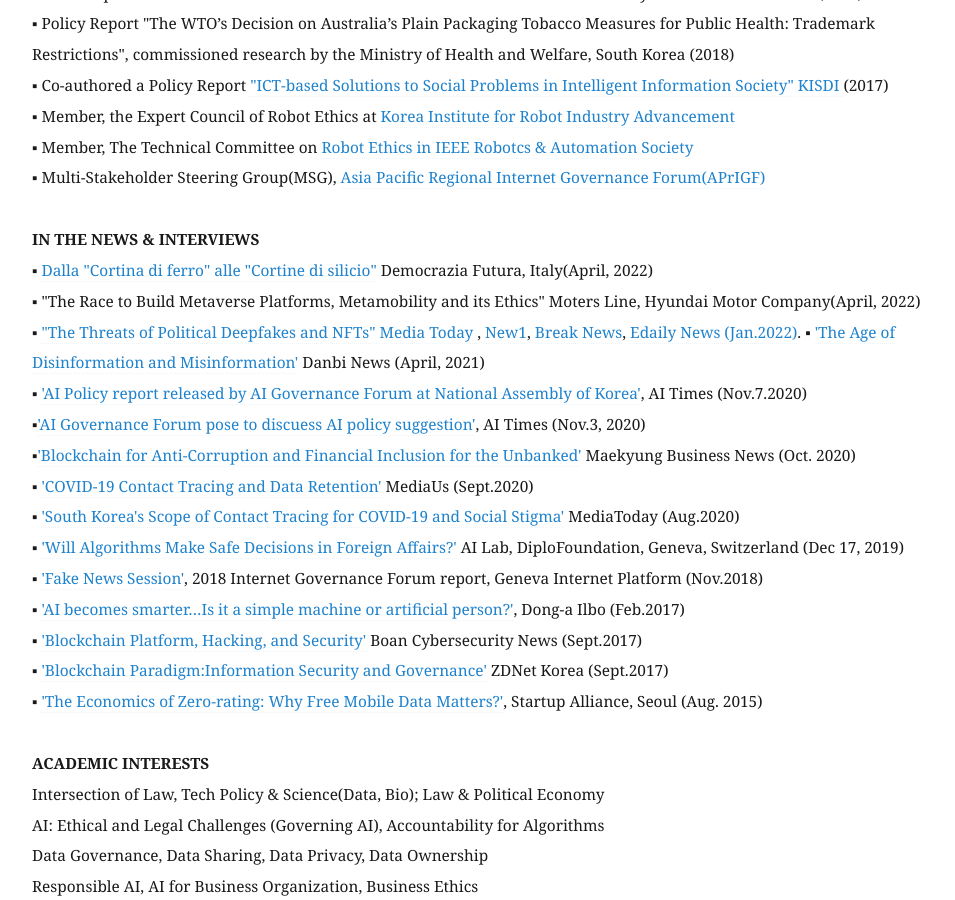
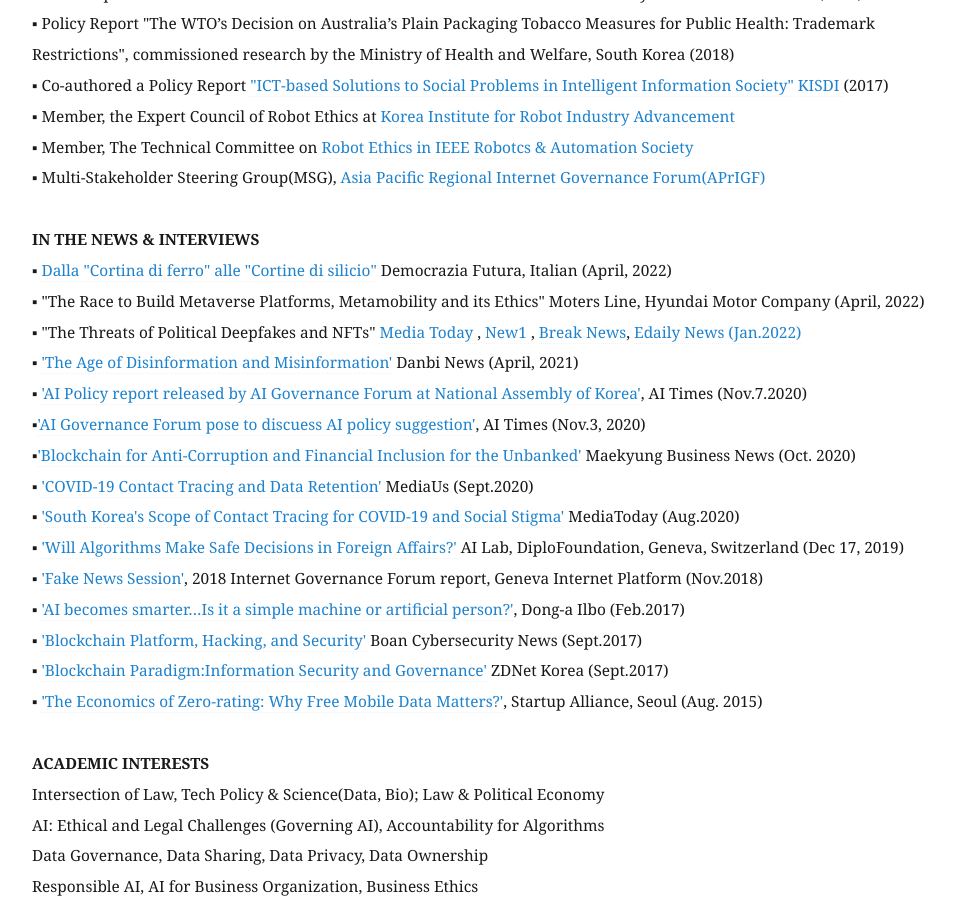
Before and after one commit to eunchangchoi/eunchangchoi.github.io, a Jekyll site: the page built from index.md, in a window 1280 px wide and 900 px high, scrolled down 5502 px. Shown: the whole window, without its empty margins (68-1023 px from the left). Built offline with Jekyll 4.4.1, drawn with Linux system fonts in a browser that asks for light colours.

Commit message:
Update index.md

```diff
--- a/index.md
+++ b/index.md
@@ -137,9 +137,9 @@
 ▪ Multi-Stakeholder Steering Group(MSG), <a href="https://ap.rigf.asia/"> Asia Pacific Regional Internet Governance Forum(APrIGF)</a> <br>
   <br>
  <strong> IN THE NEWS & INTERVIEWS</strong> <br>
-▪ <a href="https://www.key4biz.it/democrazia-futura-dalla-cortina-di-ferro-alle-cortine-di-silicio-sara-linternet-globale-la-principale-vittima-del-conflitto-russo-ucraino/398412/"> Dalla "Cortina di ferro" alle "Cortine di silicio"</a> Democrazia Futura, Italy(April, 2022)<br>
-▪ "The Race to Build Metaverse Platforms, Metamobility and its Ethics" Moters Line, Hyundai Motor Company(April, 2022)<br>
-▪ <a href="http://www.mediatoday.co.kr/news/articleView.html?idxno=301748"> "The Threats of Political Deepfakes and NFTs" Media Today </a>, <a href="https://www.news1.kr/articles/?4553816/"> New1</a>, <a href="https://www.breaknews.com/864283"> Break News</a>, <a href="https://www.edaily.co.kr/news/read?newsId=02768326632197392&mediaCodeNo=257&OutLnkChk=Y/"> Edaily News (Jan.2022)</a>.
+▪ <a href="https://www.key4biz.it/democrazia-futura-dalla-cortina-di-ferro-alle-cortine-di-silicio-sara-linternet-globale-la-principale-vittima-del-conflitto-russo-ucraino/398412/"> Dalla "Cortina di ferro" alle "Cortine di silicio"</a> Democrazia Futura, Italian (April, 2022)<br>
+▪ "The Race to Build Metaverse Platforms, Metamobility and its Ethics" Moters Line, Hyundai Motor Company (April, 2022)<br>
+▪ "The Threats of Political Deepfakes and NFTs" <a href="http://www.mediatoday.co.kr/news/articleView.html?idxno=301748"> Media Today </a>, <a href="https://www.news1.kr/articles/?4553816/"> New1 </a>, <a href="https://www.breaknews.com/864283"> Break News</a>, <a href="https://www.edaily.co.kr/news/read?newsId=02768326632197392&mediaCodeNo=257&OutLnkChk=Y/"> Edaily News (Jan.2022)</a> <br>
 ▪ <a href="http://www.danbinews.com/news/articleView.html?idxno=14304">'The Age of Disinformation and Misinformation'</a> Danbi News (April, 2021)<br>
 ▪ <a href="http://www.aitimes.com/news/articleView.html?idxno=133368">'AI Policy report released by AI Governance Forum at National Assembly of Korea'</a>, AI Times (Nov.7.2020)<br>
 ▪<a href="http://www.aitimes.com/news/articleView.html?idxno=133368">'AI Governance Forum pose to discuess AI policy suggestion'</a>, AI Times (Nov.3, 2020)<br>
```
